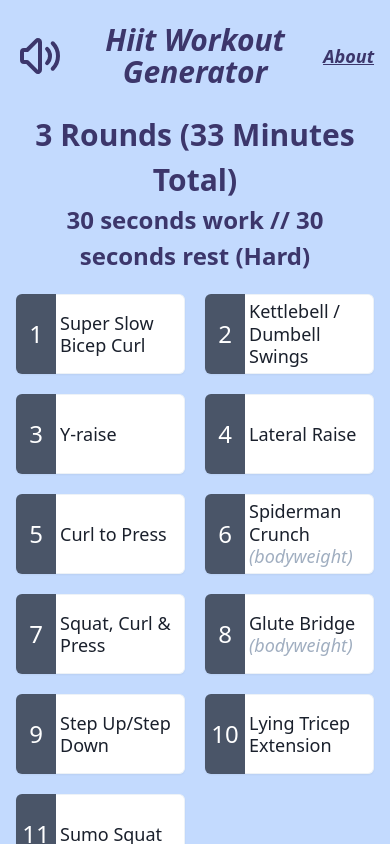
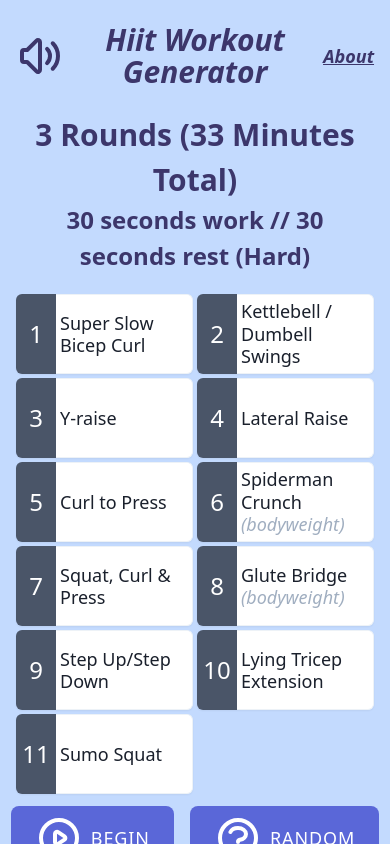
Before and after one commit to davmcgregor/hiit-workout-generator, a React (Create React App) app: page / in a window 390 px wide. Built offline with nearby package versions, Linux system fonts and the light colour scheme; no server answers; what @tailwindcss/ui would draw is missing.

Commit message:
Fix mobile responsive bugs

```diff
--- a/src/components/layout/Home.js
+++ b/src/components/layout/Home.js
@@ -75,7 +75,7 @@ const Home = ({
       className={`flex flex-col h-screen justify-between overflow-y-auto items-center ${currentStyle} px-4 sm:px-6 lg:px-8 transition ease-in-out duration-300`}
     >
       <Header />
-      <Workout className='overflow-y-auto' />
+      <Workout />
       <Controls />
     </div>
   );
--- a/src/components/workout/Exercises.js
+++ b/src/components/workout/Exercises.js
@@ -6,7 +6,7 @@ import PropTypes from 'prop-types';
 const Exercises = ({ workout: { exerciseList } }) => {
   return (
     <Fragment>
-      <ul className='mt-3 grid grid-cols-2 gap-5 sm:gap-6 sm:grid-cols-2 lg:grid-cols-4'>
+      <ul className='mt-3 grid grid-cols-2 gap-1 md:gap-5 sm:gap-6 sm:grid-cols-2 lg:grid-cols-4'>
         {exerciseList.map((exercise, index) => (
           <li
             key={index}
```
